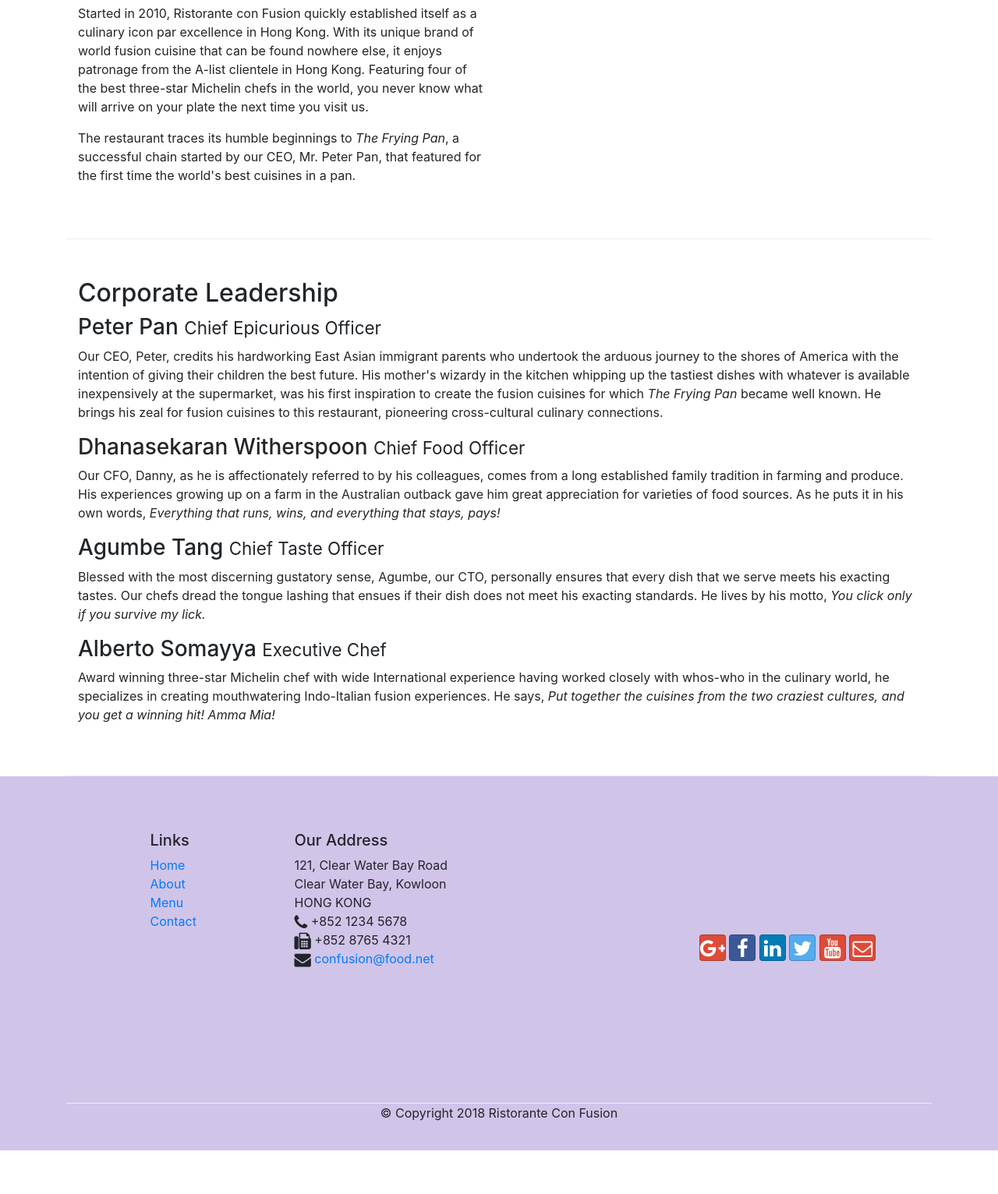
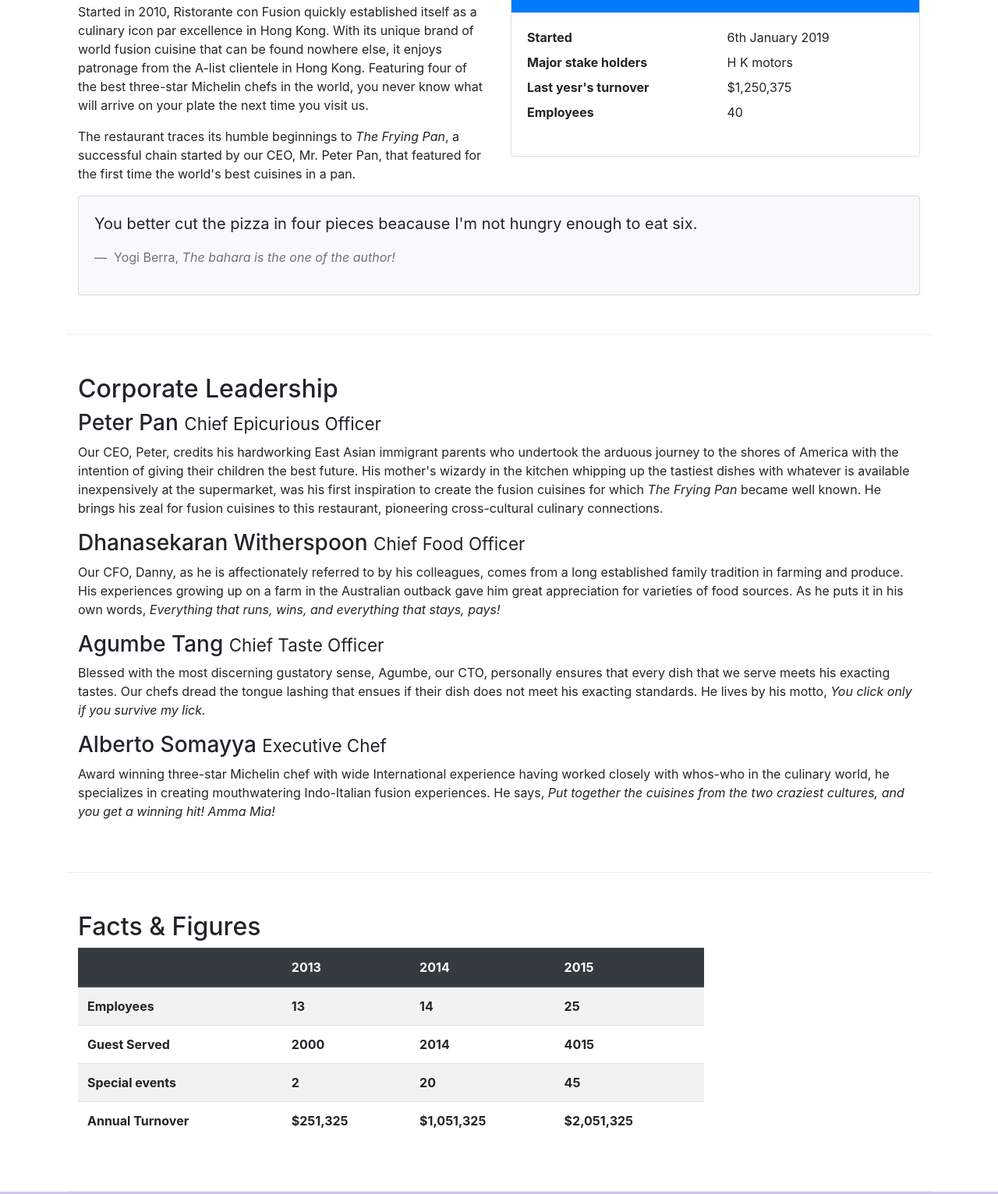
Before and after one commit to mvcman/Bootstrap-navigation, a website: page aboutus.html in a window 1280 px wide. Shown: the part 588-2120 px from the top of the page at 78% size. Drawn offline with nearby package versions, Linux system fonts and the light colour scheme.

Commit message:
Bootstrap card and table added!

```diff
--- a/aboutus.html
+++ b/aboutus.html
@@ -60,12 +60,41 @@
         </div>
 
         <div class="row row-content">
-            <div class="col-12 col-sm-6 col-md-6 align-self-center">
+            <div class="col-sm-6">
                 <h2>Our History</h2>
                 <p>Started in 2010, Ristorante con Fusion quickly established itself as a culinary icon par excellence in Hong Kong. With its unique brand of world fusion cuisine that can be found nowhere else, it enjoys patronage from the A-list clientele in Hong Kong.  Featuring four of the best three-star Michelin chefs in the world, you never know what will arrive on your plate the next time you visit us.</p>
                 <p>The restaurant traces its humble beginnings to <em>The Frying Pan</em>, a successful chain started by our CEO, Mr. Peter Pan, that featured for the first time the world's best cuisines in a pan.</p>
             </div>
-            <div class="col col-sm col-md">
+            <div class="col-sm">
+                <div class="card">
+                    <h3 class="card-header bg-primary text-white">Facts At a Glance</h3>
+                    <div class="card-body">
+                        <dl class="row">
+                            <dt class="col-6">Started</dt>
+                            <dd class="col-6">6th January 2019</dd>
+                            <dt class="col-6">Major stake holders</dt>
+                            <dd class="col-6">H K motors</dd>
+                            <dt class="col-6">Last yesr's turnover</dt>
+                            <dd class="col-6">$1,250,375</dd>
+                            <dt class="col-6">Employees</dt>
+                            <dd class="col-6">40</dd>
+                        </dl>
+                    </div>
+                </div>
+            </div>
+            <div class="col-12">
+                <div class="card card-body bg-light">
+                    <blockquote class="blockquote">
+                        <p class="mb-10">
+                            You better cut the pizza in four pieces beacause I'm not hungry enough to eat six.
+                        </p>
+                        <footer class="blockquote-footer"> Yogi Berra,
+                            <cite title="Source Title">
+                                The bahara is the one of the author!
+                            </cite>
+                        </footer>
+                    </blockquote>
+                </div>
             </div>
         </div>
 
@@ -82,6 +111,51 @@
                 <h3>Alberto Somayya <small>Executive Chef</small></h3>
                 <p class="d-none d-sm-block">Award winning three-star Michelin chef with wide International experience having worked closely with whos-who in the culinary world, he specializes in creating mouthwatering Indo-Italian fusion experiences. He says, <em>Put together the cuisines from the two craziest cultures, and you get a winning hit! Amma Mia!</em></p>
             </div>
+       </div>
+
+       <div class="row row-content">
+          <div class="col-12 col-sm-9">
+              <h2>Facts &amp; Figures</h2>
+              <div class="table-responsive">
+                <table class="table table-striped">
+                  <thead class="thead-dark">
+                    <tr>
+                      <th>&nbsp;</th>
+                      <th>2013</th>
+                      <th>2014</th>
+                      <th>2015</th>
+                    </tr>
+                  </thead>
+                  <tbody>
+                    <tr>
+                      <th>Employees</th>
+                      <th>13</th>
+                      <th>14</th>
+                      <th>25</th>
+                    </tr>
+                    <tr>
+                      <th>Guest Served</th>
+                      <th>2000</th>
+                      <th>2014</th>
+                      <th>4015</th>
+                    </tr>
+                    <tr>
+                      <th>Special events</th>
+                      <th>2</th>
+                      <th>20</th>
+                      <th>45</th>
+                    </tr>
+                    <tr>
+                      <th>Annual Turnover</th>
+                      <th>$251,325</th>
+                      <th>$1,051,325</th>
+                      <th>$2,051,325</th>
+                    </tr>
+                  </tbody>
+                </table>
+              </div>
+          </div>
+          <div class="col-12 col-sm-3"></div>
        </div>
 
     </div>
```
Also changed, not shown: contactus.html (indentation only).
